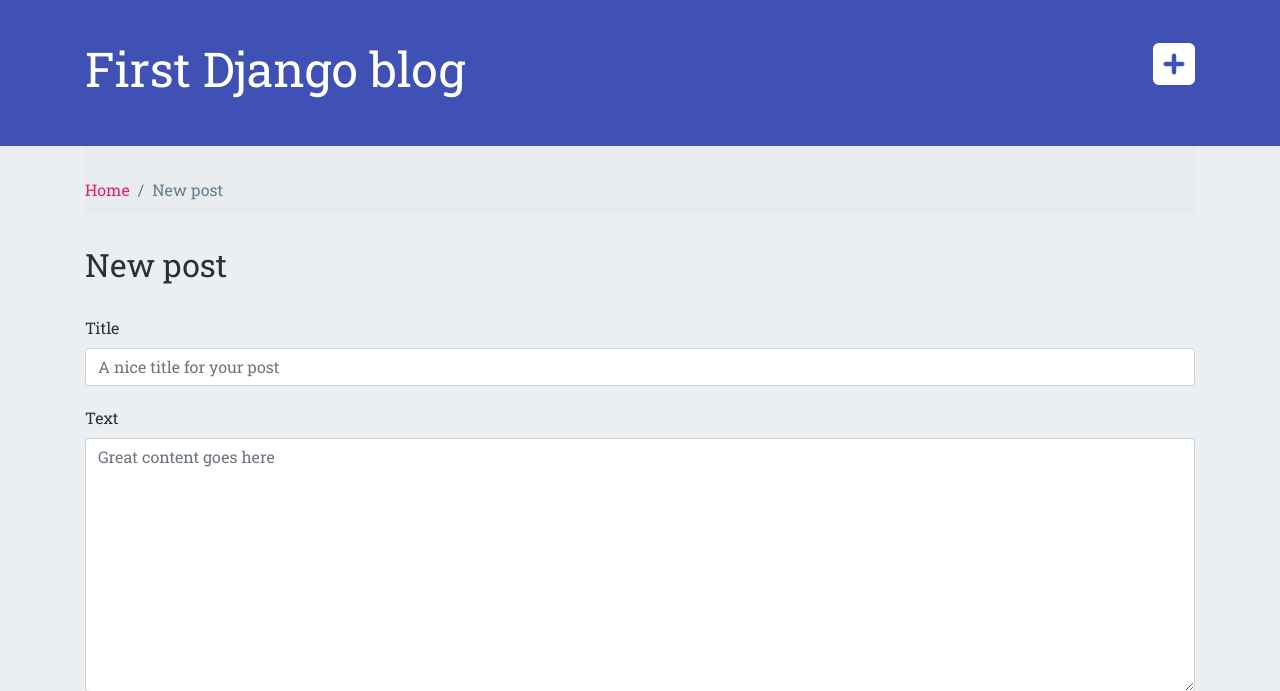
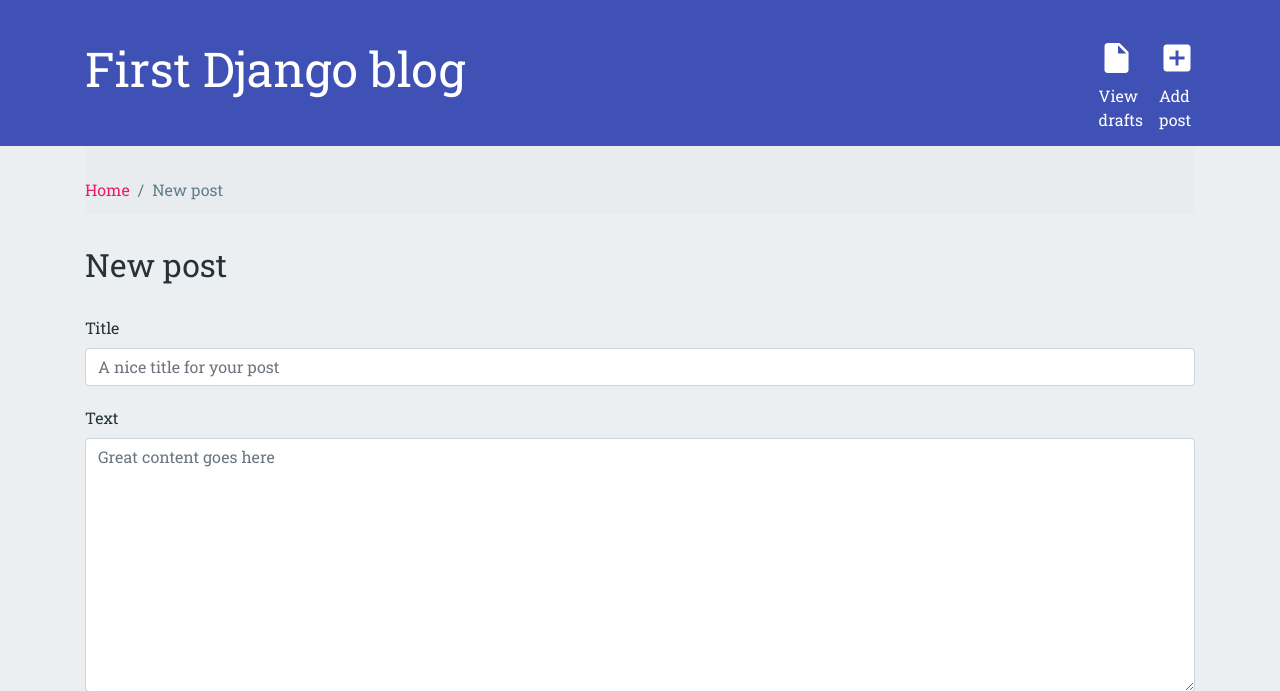
Before and after one commit to faheel/Blog, a Django app: page /post/new/ in a window 1280 px wide. Shown: the top 691 px of the page. Run offline with Django 3.2, Linux system fonts and the light colour scheme; the visitor is signed in with stand-in values (Sample User, id 1); some libraries are stand-ins or nearby versions.

Commit message:
Replace Font Awesome icons with Material icons

```diff
--- a/blog/templates/blog/base.html
+++ b/blog/templates/blog/base.html
@@ -18,17 +18,26 @@
 
         <!-- Fonts -->
         <link rel="stylesheet" href="https://fonts.googleapis.com/css?family=Roboto+Slab">
-        <script src="https://use.fontawesome.com/5f3d7c3e14.js"></script>
+        <link rel="stylesheet" href="https://fonts.googleapis.com/icon?family=Material+Icons">
         <!-- /Fonts -->
     </head>
     <body>
         <div class="page-header">
             <div class="container">
                 {% if user.is_authenticated %}
-                    <a href="{% url 'post_new' %}" class="top-menu">
-                        <i class="fa fa-plus-square fa-3x"></i>
+                    <div>
+                        <a href="{% url 'post_new' %}" class="top-menu">
+                            <i class="material-icons">add_box</i>
+                            Add<br>post
+                        </a>
+                    </div>
+                {% endif %}
+                <div>
+                    <a href="{% url 'post_draft_list' %}" class="top-menu">
+                        <i class="material-icons">insert_drive_file</i>
+                        View<br>drafts
                     </a>
-                {% endif %}
+                </div>
                 <h1>First Django blog</h1>
             </div>
         </div>
--- a/blog/templates/blog/post_detail.html
+++ b/blog/templates/blog/post_detail.html
@@ -10,7 +10,7 @@
     <div class="post">
         {% if user.is_authenticated %}
             <a class="edit btn btn-default" href="{% url 'post_edit' post_id=post.pk %}">
-                <i class="fa fa-pencil-square-o fa-2x"></i>
+                <i class="material-icons">edit</i>Edit<br>post
             </a>
         {% endif %}
         <h2>{{ post.title }}</h2>
```
